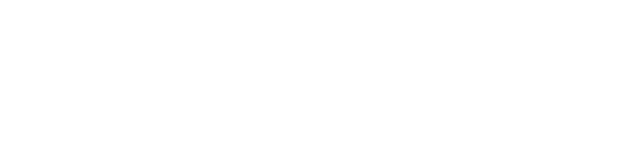
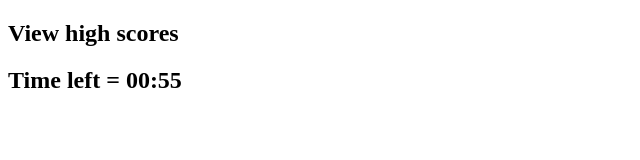
Before and after one commit to jlara65/code-quiz, a plain HTML site: page index.html in a window 1280 px wide. Shown: the whole page, without its empty margins (0-640 px from the left). Drawn offline with Linux system fonts and the light colour scheme.

Commit message:
created timer and still a little bit of error when end of timer.

```diff
--- a/assets/js/script.js
+++ b/assets/js/script.js
@@ -0,0 +1,41 @@
+// Code Quiz Pseudocode
+
+// 1. Click start button to start the quick with timer. Set timer at 60 seconds.
+//      a. Display the question with multiple choices or true/fake. -about 15 random questions.
+//      b. if correct answer move on to next question without any timer penalty
+//          * correct answer get 2 points
+//      c. if incorrect answer it will penalty with 5 seconds subtract from timer
+// 2. When answered all the question or timer reaches 0
+//      a. game over
+//          * if timer === 0 || all questions answer === ??
+// 3. When game is over and prompt the initials name to storage with score.
+//      a. display the list of scores. (localStorage)
+
+function startTimer() {
+    var presentTime = document.getElementById("timer").innerHTML;
+    var timeArray = presentTime.split(/[:]+/);
+    var m = timeArray[0];
+    var s = checkSecond((timeArray[1] - 1));
+    if(s==59){m=m-1}
+    if((m + '').length == 1) {
+        m = '0' + m;
+    }
+    if(m < 0){
+        endTimer();
+
+    }
+    document.getElementById('timer').innerHTML = m + ":" + s;
+    setTimeout(startTimer, 1000);
+}
+
+function checkSecond(sec) {
+    if (sec < 10 && sec >= 0) {sec = "0" + sec}; // add zero in front of numbers < 10
+    if (sec < 0) {sec = "59"};
+    return sec;
+  }
+
+  function endTimer() {
+    alert("Time's up!");
+  }
+
+startTimer();
--- a/index.html
+++ b/index.html
@@ -4,9 +4,14 @@
     <meta charset="UTF-8">
     <meta http-equiv="X-UA-Compatible" content="IE=edge">
     <meta name="viewport" content="width=device-width, initial-scale=1.0">
-    <title>Document</title>
+    <link rel="stylesheet" href="./assets/js/script.js">
+    <title>Code Quiz</title>
 </head>
 <body>
+    <header>
+        <h2 class="high-score">View high scores</h2>
+        <h2>Time left = <span id="timer">1:01</H2>
+    </header>
 
     <script src="./assets/js/script.js"></script>
 </body>
```
